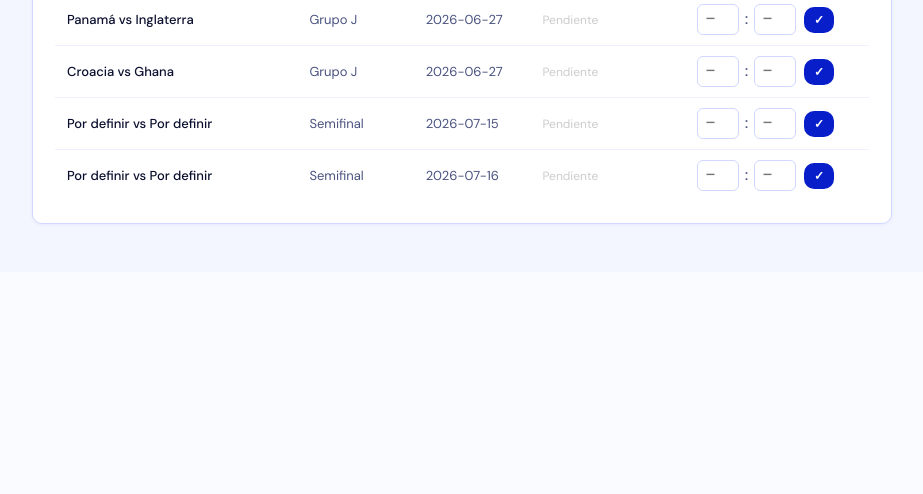
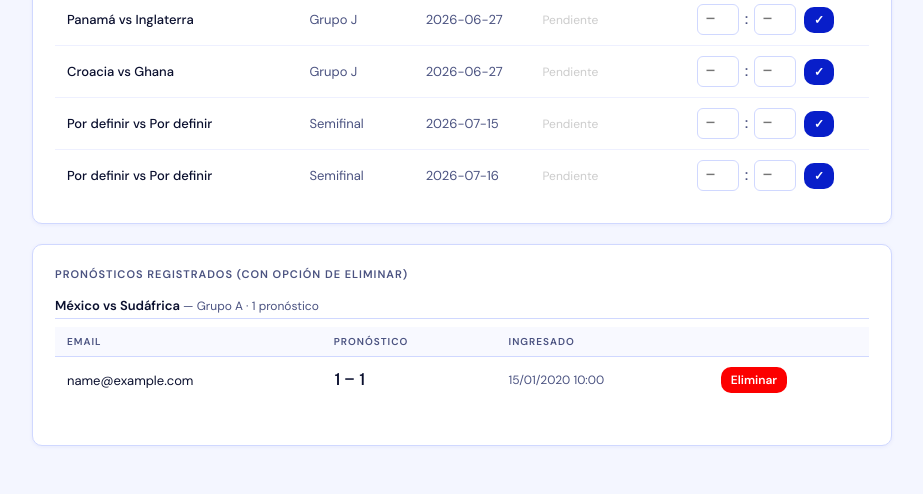
Before and after one commit to plannerpenta-lang/pollamundialista, a PHP site: page /admin-penta2026.php in a window 1280 px wide. Shown: the part 4622-5116 px from the top of the page, without its empty margins (178-1101 px from the left). Before the commit the page ends 4847 px from the top, so only its background shows below. Run offline with PHP 8.4, Linux system fonts and the light colour scheme; the visitor is signed in with stand-in values (Sample User, id 1); data comes from the database, SQL or seed files in the repository; tables that the repository leaves empty hold one stand-in row (values such as "Sample post"); a stand-in replaces the project's code that opens the database connection; some libraries are stand-ins or nearby versions.

Commit message:
Agregar ordenación de propuestas y eliminación de pronósticos en admin
- partidos.php: pronósticos ordenados del más reciente al más antiguo por defecto; botones para reordenar partidos por fecha o por más activo (JS, sin recargar)
- admin-penta2026.php: nueva sección con todos los pronósticos agrupados por partido y botón para eliminar cualquier pronóstico individual

https://claude.ai/code/session_015ae8qaFU8W6AQLiYnnAvdA

```diff
--- a/admin-penta2026.php
+++ b/admin-penta2026.php
@@ -63,8 +63,27 @@ if ($logged) {
         }
     }
 
+    // Eliminar pronóstico
+    if (isset($_POST['eliminar_prono'])) {
+        $prid = (int)$_POST['prono_id'];
+        db()->prepare('DELETE FROM pronosticos WHERE id = ?')->execute([$prid]);
+        $msg = 'Pronóstico eliminado.';
+    }
+
     // Cargar datos
     $partidos = db()->query('SELECT * FROM partidos ORDER BY grupo, fecha, id')->fetchAll();
+    $pronos_admin = db()->query('
+        SELECT pr.id, pr.goles_local, pr.goles_visitante, pr.ingresado_at,
+               p.email, pa.id AS partido_id, pa.local, pa.visitante
+        FROM pronosticos pr
+        JOIN participantes p ON pr.participante_id = p.id
+        JOIN partidos pa ON pr.partido_id = pa.id
+        ORDER BY pa.grupo, pa.fecha, pa.id, pr.ingresado_at DESC
+    ')->fetchAll();
+    $pronos_x_partido = [];
+    foreach ($pronos_admin as $pr) {
+        $pronos_x_partido[$pr['partido_id']][] = $pr;
+    }
 }
 ?>
 <!DOCTYPE html>
@@ -228,6 +247,41 @@ tr:last-child td{border-bottom:none;}
       </table>
     </div>
   </div>
+  <!-- Pronósticos por partido -->
+  <div class="card">
+    <div class="card-title">Pronósticos registrados (con opción de eliminar)</div>
+    <?php foreach ($partidos as $p):
+      $pronos_p = $pronos_x_partido[$p['id']] ?? [];
+      if (empty($pronos_p)) continue;
+    ?>
+      <div style="margin-bottom:20px;">
+        <div style="font-weight:600;font-size:13px;margin-bottom:8px;padding-bottom:4px;border-bottom:1px solid var(--border);">
+          <?= htmlspecialchars($p['local']) ?> vs <?= htmlspecialchars($p['visitante']) ?>
+          <span style="color:var(--text2);font-weight:400;font-size:12px;"> — <?= htmlspecialchars($p['grupo'] ?: $p['fase']) ?> · <?= count($pronos_p) ?> pronóstico<?= count($pronos_p) !== 1 ? 's' : '' ?></span>
+        </div>
+        <table>
+          <thead>
+            <tr><th>Email</th><th>Pronóstico</th><th>Ingresado</th><th></th></tr>
+          </thead>
+          <tbody>
+            <?php foreach ($pronos_p as $pr): ?>
+            <tr>
+              <td><?= htmlspecialchars($pr['email']) ?></td>
+              <td style="font-family:'Bebas Neue',sans-serif;font-size:17px;letter-spacing:1px;"><?= $pr['goles_local'] ?> — <?= $pr['goles_visitante'] ?></td>
+              <td style="color:var(--text2);font-size:12px;"><?= htmlspecialchars(format_bogota($pr['ingresado_at'])) ?></td>
+              <td>
+                <form method="POST" onsubmit="return confirm('¿Eliminar pronóstico de <?= htmlspecialchars(addslashes($pr['email'])) ?>?')">
+                  <input type="hidden" name="prono_id" value="<?= $pr['id'] ?>"/>
+                  <button type="submit" name="eliminar_prono" class="btn btn-danger btn-sm">Eliminar</button>
+                </form>
+              </td>
+            </tr>
+            <?php endforeach; ?>
+          </tbody>
+        </table>
+      </div>
+    <?php endforeach; ?>
+  </div>
 </main>
 <?php endif; ?>
 </body>
```
Also changed, not shown: partidos.php (+42 -2 lines).
